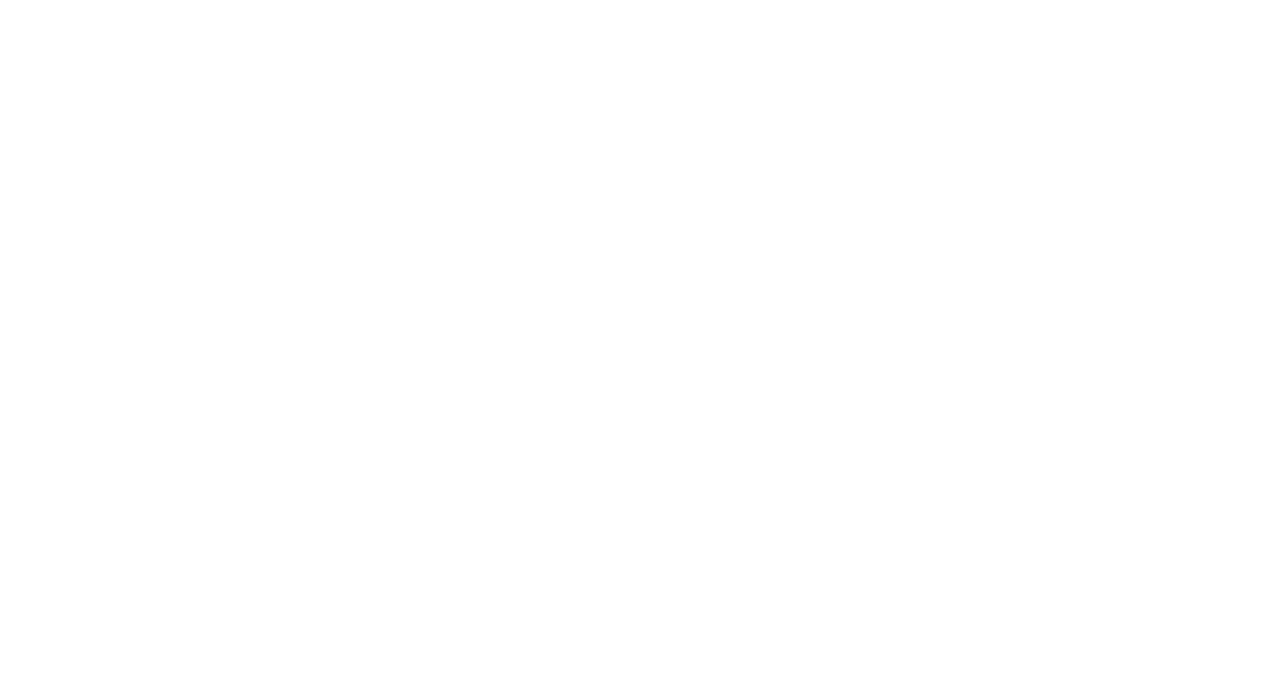
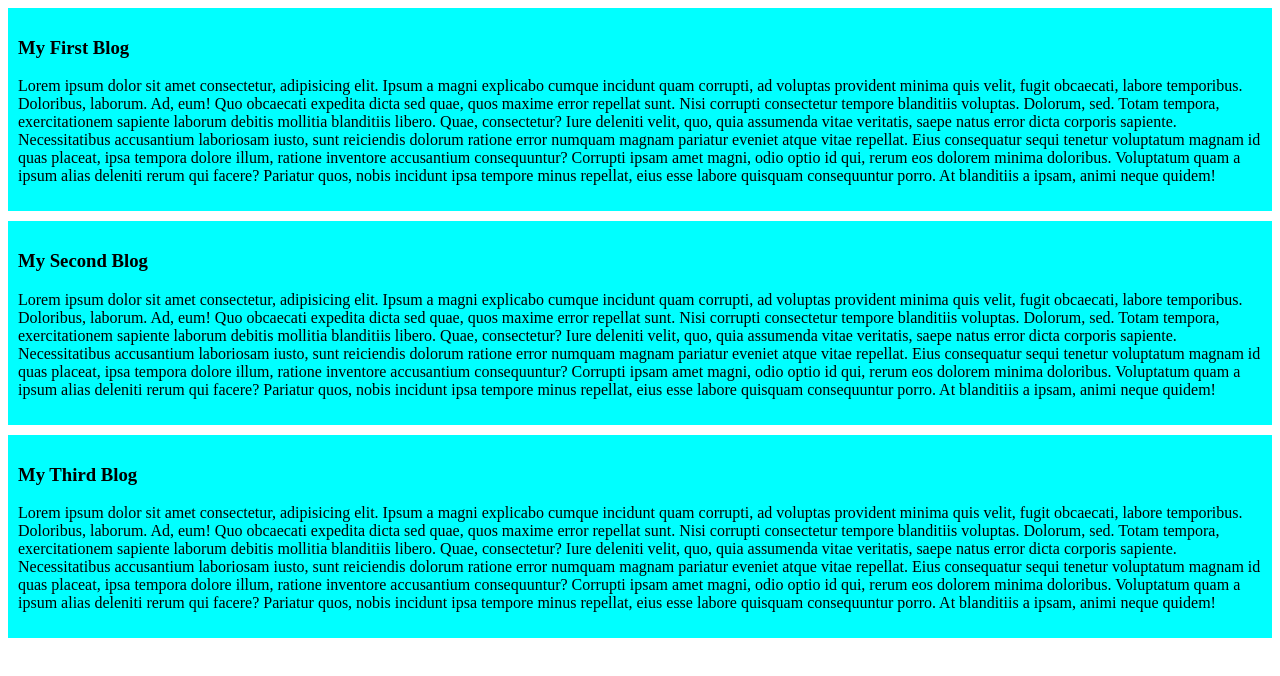
Before and after one commit to student-webdev-ph/git-projects, a plain HTML site: page index.html in a window 1280 px wide. Drawn offline with Linux system fonts and the light colour scheme.

Commit message:
added the second and the third blog

```diff
--- a/index.html
+++ b/index.html
@@ -4,8 +4,32 @@
     <meta charset="UTF-8">
     <meta name="viewport" content="width=device-width, initial-scale=1.0">
     <title>My First Ever Github Project</title>
+    <link rel="stylesheet" href="style/project.css">
 </head>
 <body>
-
+    <div>
+        <h3>My First Blog</h3>
+        <p>Lorem ipsum dolor sit amet consectetur, adipisicing elit. Ipsum a magni explicabo cumque incidunt quam corrupti, ad voluptas provident minima quis velit, fugit obcaecati, labore temporibus. Doloribus, laborum. Ad, eum!
+        Quo obcaecati expedita dicta sed quae, quos maxime error repellat sunt. Nisi corrupti consectetur tempore blanditiis voluptas. Dolorum, sed. Totam tempora, exercitationem sapiente laborum debitis mollitia blanditiis libero. Quae, consectetur?
+        Iure deleniti velit, quo, quia assumenda vitae veritatis, saepe natus error dicta corporis sapiente. Necessitatibus accusantium laboriosam iusto, sunt reiciendis dolorum ratione error numquam magnam pariatur eveniet atque vitae repellat.
+        Eius consequatur sequi tenetur voluptatum magnam id quas placeat, ipsa tempora dolore illum, ratione inventore accusantium consequuntur? Corrupti ipsam amet magni, odio optio id qui, rerum eos dolorem minima doloribus.
+        Voluptatum quam a ipsum alias deleniti rerum qui facere? Pariatur quos, nobis incidunt ipsa tempore minus repellat, eius esse labore quisquam consequuntur porro. At blanditiis a ipsam, animi neque quidem!</p>
+    </div>
+    <div>
+        <h3>My Second Blog</h3>
+        <p>Lorem ipsum dolor sit amet consectetur, adipisicing elit. Ipsum a magni explicabo cumque incidunt quam corrupti, ad voluptas provident minima quis velit, fugit obcaecati, labore temporibus. Doloribus, laborum. Ad, eum!
+        Quo obcaecati expedita dicta sed quae, quos maxime error repellat sunt. Nisi corrupti consectetur tempore blanditiis voluptas. Dolorum, sed. Totam tempora, exercitationem sapiente laborum debitis mollitia blanditiis libero. Quae, consectetur?
+        Iure deleniti velit, quo, quia assumenda vitae veritatis, saepe natus error dicta corporis sapiente. Necessitatibus accusantium laboriosam iusto, sunt reiciendis dolorum ratione error numquam magnam pariatur eveniet atque vitae repellat.
+        Eius consequatur sequi tenetur voluptatum magnam id quas placeat, ipsa tempora dolore illum, ratione inventore accusantium consequuntur? Corrupti ipsam amet magni, odio optio id qui, rerum eos dolorem minima doloribus.
+        Voluptatum quam a ipsum alias deleniti rerum qui facere? Pariatur quos, nobis incidunt ipsa tempore minus repellat, eius esse labore quisquam consequuntur porro. At blanditiis a ipsam, animi neque quidem!</p>
+    </div>
+    <div>
+        <h3>My Third Blog</h3>
+        <p>Lorem ipsum dolor sit amet consectetur, adipisicing elit. Ipsum a magni explicabo cumque incidunt quam corrupti, ad voluptas provident minima quis velit, fugit obcaecati, labore temporibus. Doloribus, laborum. Ad, eum!
+        Quo obcaecati expedita dicta sed quae, quos maxime error repellat sunt. Nisi corrupti consectetur tempore blanditiis voluptas. Dolorum, sed. Totam tempora, exercitationem sapiente laborum debitis mollitia blanditiis libero. Quae, consectetur?
+        Iure deleniti velit, quo, quia assumenda vitae veritatis, saepe natus error dicta corporis sapiente. Necessitatibus accusantium laboriosam iusto, sunt reiciendis dolorum ratione error numquam magnam pariatur eveniet atque vitae repellat.
+        Eius consequatur sequi tenetur voluptatum magnam id quas placeat, ipsa tempora dolore illum, ratione inventore accusantium consequuntur? Corrupti ipsam amet magni, odio optio id qui, rerum eos dolorem minima doloribus.
+        Voluptatum quam a ipsum alias deleniti rerum qui facere? Pariatur quos, nobis incidunt ipsa tempore minus repellat, eius esse labore quisquam consequuntur porro. At blanditiis a ipsam, animi neque quidem!</p>
+    </div>
 </body>
 </html>
--- a/style/project.css
+++ b/style/project.css
@@ -0,0 +1,5 @@
+div{
+    background-color: #00ffff;
+    padding: 10px;
+    margin-bottom: 10px;
+}
```
